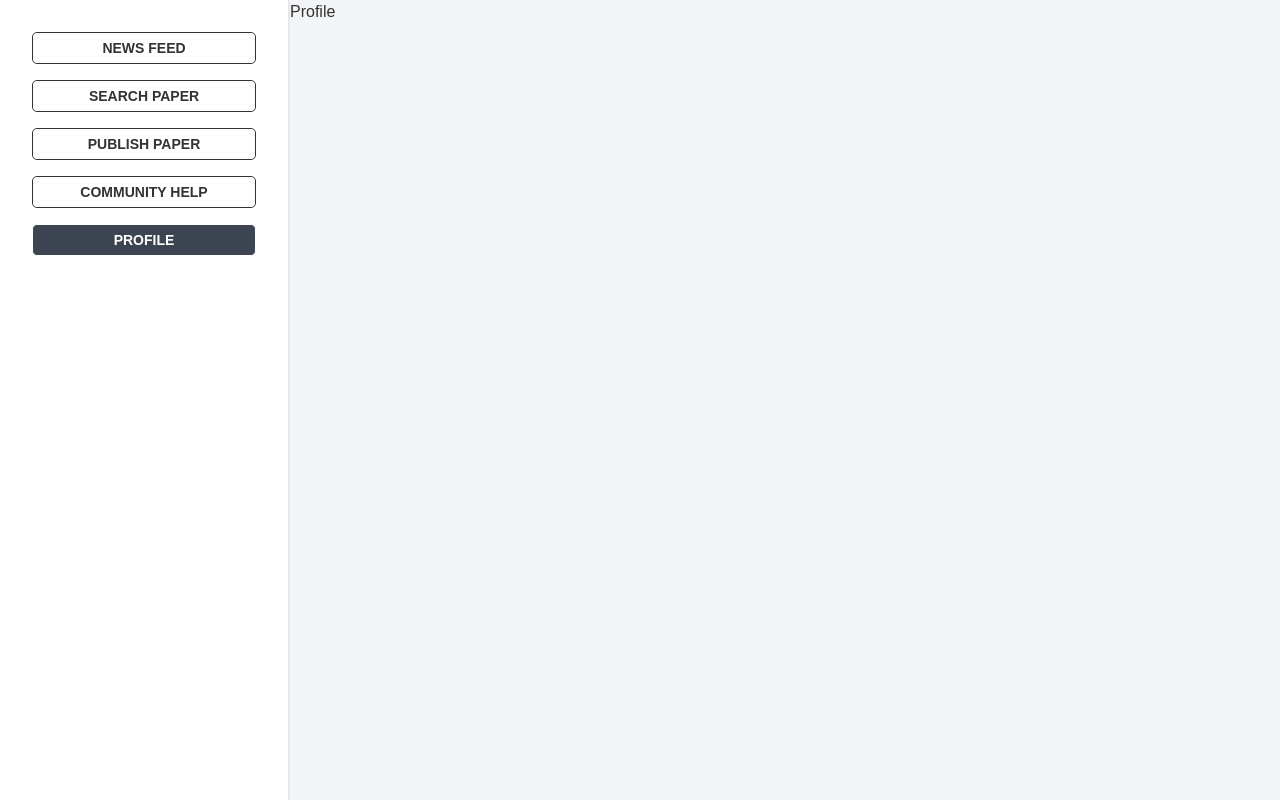
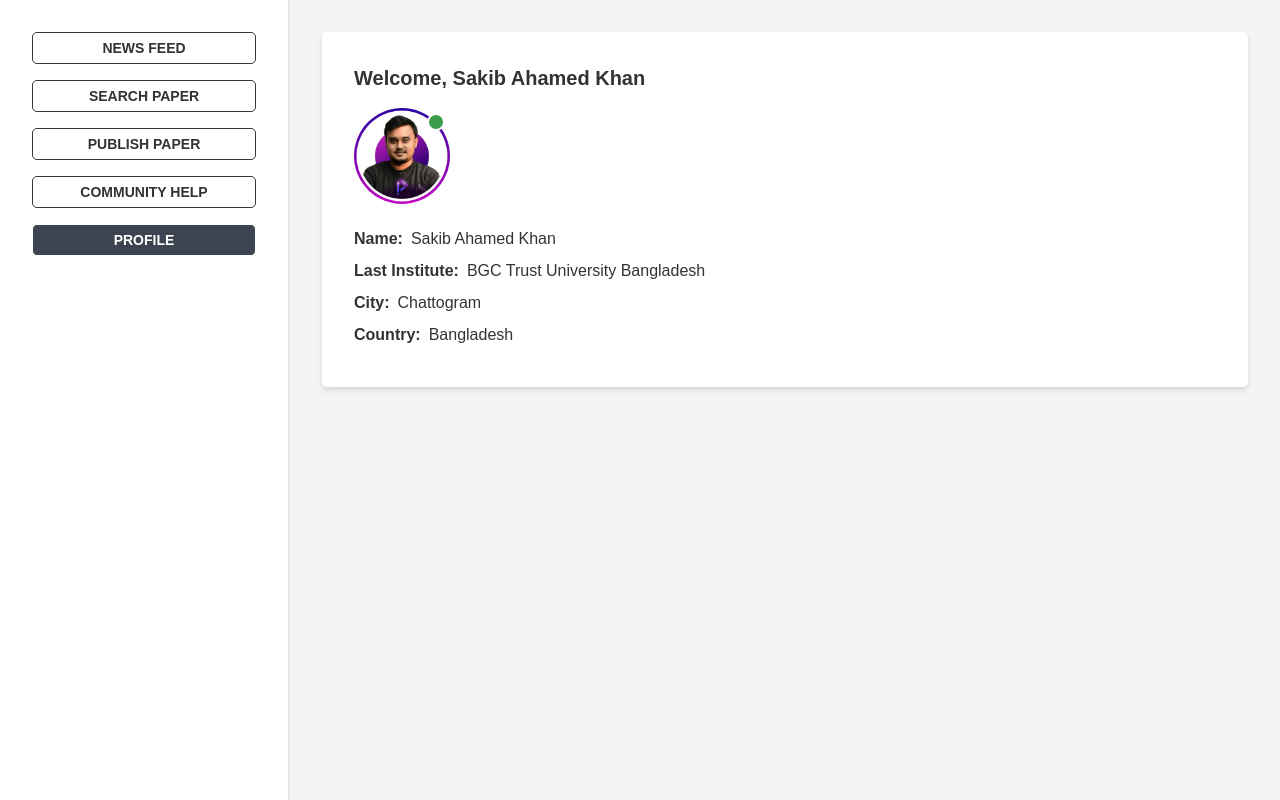
Before and after one commit to SakibAhamedKhan/Final-Year-Project, a React (Create React App) app: page /profile in a window 1280 px wide. Built offline with nearby package versions, Linux system fonts and the light colour scheme.

Commit message:
Profile design done

```diff
--- /dev/null
+++ b/src/data/user.json
@@ -0,0 +1,7 @@
+{
+    "_id": 1,
+    "name":"Sakib Ahamed Khan",
+    "institute": "BGC Trust University Bangladesh",
+    "city": "Chattogram",
+    "country": "Bangladesh"
+}
--- a/src/pages/paperPublish/paperpublish.js
+++ b/src/pages/paperPublish/paperpublish.js
@@ -1,9 +1,25 @@
+import publishImage from '../../assets/undraw/publish.svg'
+import {MdOutlinePublish} from 'react-icons/md';
 function PaperPublish() {
     return (
-        <div>
-            PaperPublish
+        <div className="p-8 flex flex-col overflow-y-scroll h-screen">
+            <h2 className="text-center font-bold text-xl">Request Your Paper For Publish</h2>
+            <div className="self-center w-[600px] ">
+                <div className="card bg-base-100 drop-shadow-md my-5 rounded-[5px] px-6 py-10">
+                    <div className="flex flex-col items-center">
+                        <img className='w-72' src={publishImage} alt="" />
+                        <input type="text" placeholder="Your Paper Title..." class="input input-bordered w-[300px]  drop-shadow-md input-sm my-2" />
+                        <input type="file" class="file-input file-input-bordered file-input-success drop-shadow-md  file-input-sm text-black  w-[300px] my-2 capitalize" />
+
+                        <button className="btn btn-xs h-[30px] capitalize gap-2 text-white w-[300px] my-2 drop-shadow-md">
+                            <MdOutlinePublish className='text-[18px]'/>
+                            Publish
+                        </button>
+                    </div>
+                </div>
+            </div>
         </div>
-     );
+    );
 }
 
 export default PaperPublish;
--- a/src/pages/paperSearch/papersearch.js
+++ b/src/pages/paperSearch/papersearch.js
@@ -1,6 +1,6 @@
 import ConvertTime from "./converttime";
 import image1 from '../../assets/img/Sakib.jpeg'
-import { MdOutlineTravelExplore } from 'react-icons/md'
+import { MdOutlineTravelExplore, MdOutlinePublish } from 'react-icons/md'
 import { useEffect, useState } from "react";
 import paper from '../../data/paper.json'
 
@@ -23,11 +23,11 @@ function PaperSearch() {
         }
         );
         setData(filteredData);
-
+        setWaitForData(true);
     }, [searchTyped])
 
     const searchInput = event => {
-        console.log(event.target.value);
+        setWaitForData(false);
         setSearchTyped(event.target.value);
 
     }
@@ -37,7 +37,9 @@ function PaperSearch() {
             {/* Search Input Section */}
             <div className="self-center w-[600px]">
                 <input type="text" onChange={searchInput} placeholder="Search here..." class="input input-bordered input-sm w-full border-0 focus:outline-0 drop-shadow-md rounded-[5px]" />
+                <p className="mb-[-20px] mt-[20px] text-gray-400">{data.length} result showing now</p>
             </div>
+
 
             {/* Search Results */}
             <div className="self-center w-[600px]">
--- a/src/pages/profile/profile.js
+++ b/src/pages/profile/profile.js
@@ -1,9 +1,32 @@
+import { useEffect, useState } from "react";
+import User from '../../data/user.json';
+import image1 from '../../assets/img/Sakib.jpeg';
+
 function Profile() {
+    const [user, setUser] = useState({});
+
+    useEffect(() => {
+        setUser(User);
+    })
     return (
-        <div>
-            Profile
+        <div className="p-8 flex flex-col overflow-y-scroll h-screen">
+            <div className="card bg-base-100 drop-shadow-md rounded-[5px] p-8">
+                <h2 className="mb-4 font-semibold text-xl">Welcome, {user.name}</h2>
+                <div className="mb-4">
+                    <div class="avatar online">
+                        <div class="w-24 rounded-full">
+                            <img src={image1} />
+                        </div>
+                    </div>
+                </div>
+                <div className="font-bold flex mb-2">Name: <p className="pl-2 font-medium">{user.name}</p></div>
+                <div className="font-bold flex mb-2">Last Institute: <p className="pl-2 font-medium">{user.institute}</p></div>
+                <div className="font-bold flex mb-2">City: <p className="pl-2 font-medium">{user.city}</p></div>
+                <div className="font-bold flex mb-2">Country: <p className="pl-2 font-medium">{user.country}</p></div>
+
+            </div>
         </div>
-     );
+    );
 }
 
 export default Profile;
--- a/tailwind.config.js
+++ b/tailwind.config.js
@@ -22,7 +22,7 @@ module.exports = {
 
           "info": "#3ABFF8",
 
-          "success": "#36D399",
+          "success": "#3c9c4c",
 
           "warning": "#FBBD23",
 
```
Also changed, not shown: src/assets/undraw/publish.svg (added).
